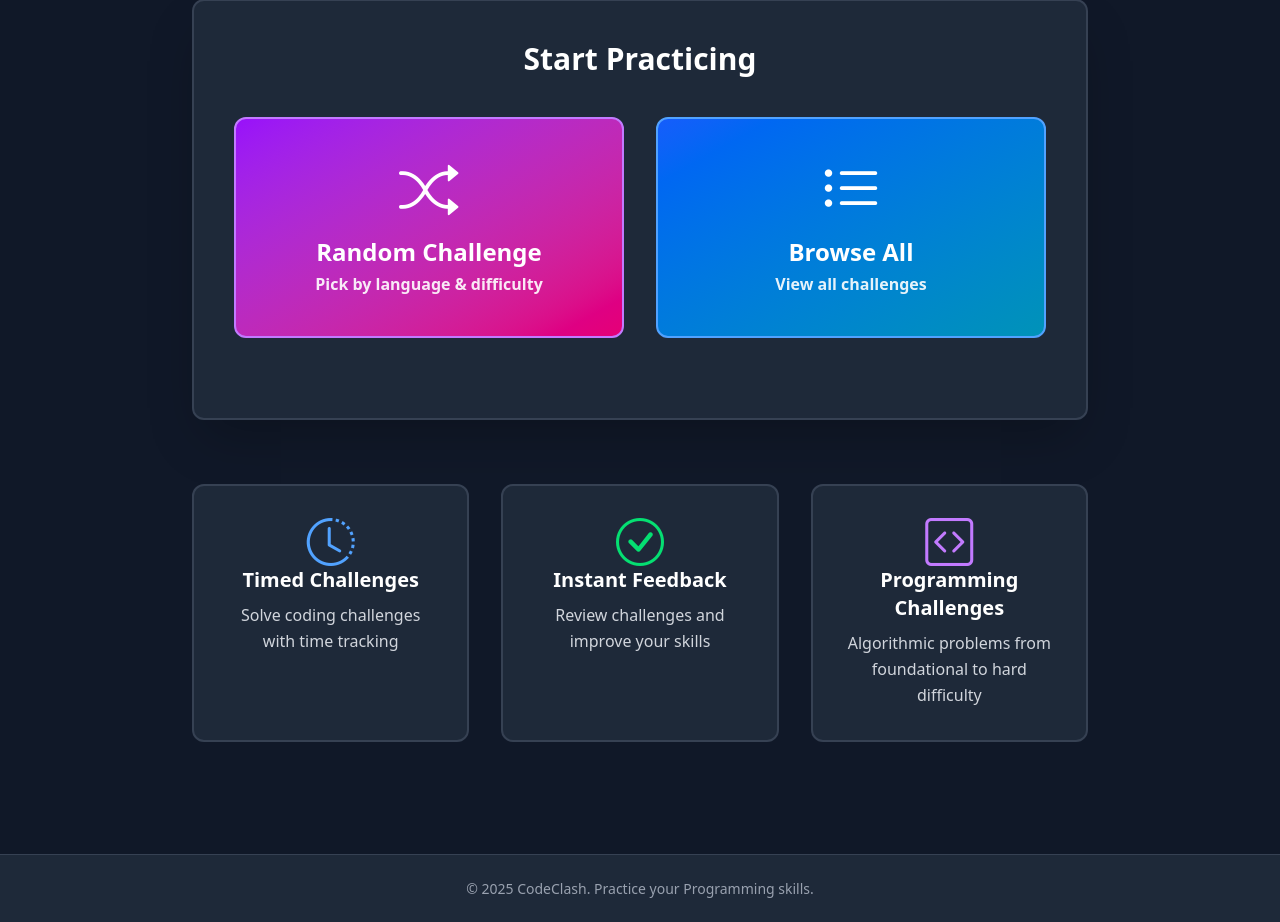
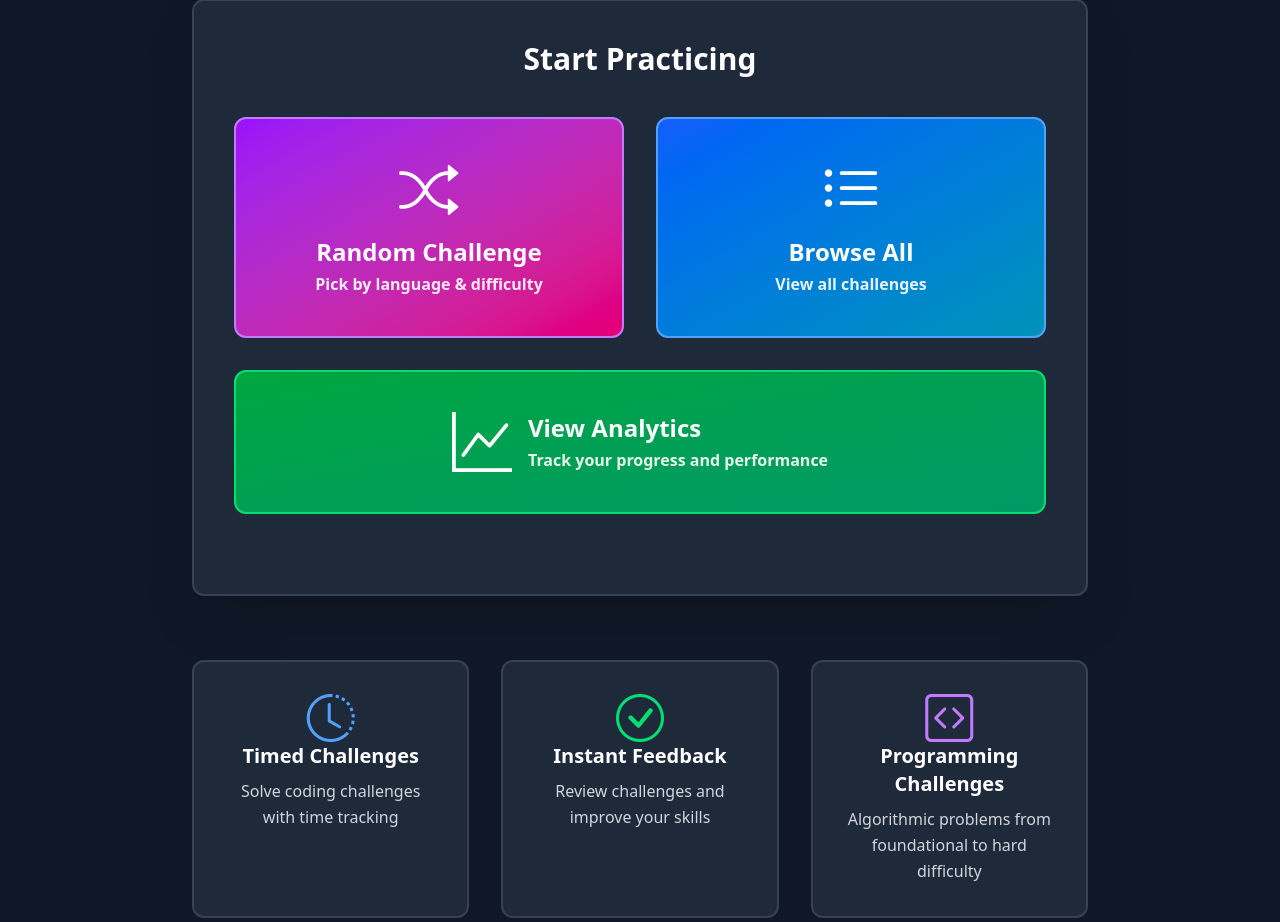
Before and after one commit to MACantara/CodeClash, a Flask app: page / in a window 1280 px wide. Shown: the part 502-1424 px from the top of the page. Run offline with Flask 3, Linux system fonts and the light colour scheme.

Commit message:
Add analytics link to the home page for tracking progress and performance

```diff
--- a/templates/index.html
+++ b/templates/index.html
@@ -59,6 +59,17 @@
                         <div class="text-sm sm:text-base opacity-90">View all challenges</div>
                     </div>
                 </a>
+
+                <!-- Analytics -->
+                <a href="/analytics"
+                   class="group sm:col-span-2 bg-gradient-to-br from-green-600 to-emerald-600 hover:from-green-500 hover:to-emerald-500 text-white font-bold py-8 sm:py-10 px-6 sm:px-8 rounded-xl transition-all duration-200 transform hover:scale-105 hover:shadow-2xl flex flex-col sm:flex-row items-center justify-center gap-4 border-2 border-green-400 focus:outline-none focus:ring-4 focus:ring-green-400 focus:ring-offset-2 focus:ring-offset-gray-900"
+                   aria-label="View your analytics">
+                    <i class="bi bi-graph-up text-5xl sm:text-6xl group-hover:scale-110 transition-transform duration-300" aria-hidden="true"></i>
+                    <div class="text-center sm:text-left">
+                        <div class="text-xl sm:text-2xl font-bold mb-1">View Analytics</div>
+                        <div class="text-sm sm:text-base opacity-90">Track your progress and performance</div>
+                    </div>
+                </a>
             </div>
         </section>
 
```
